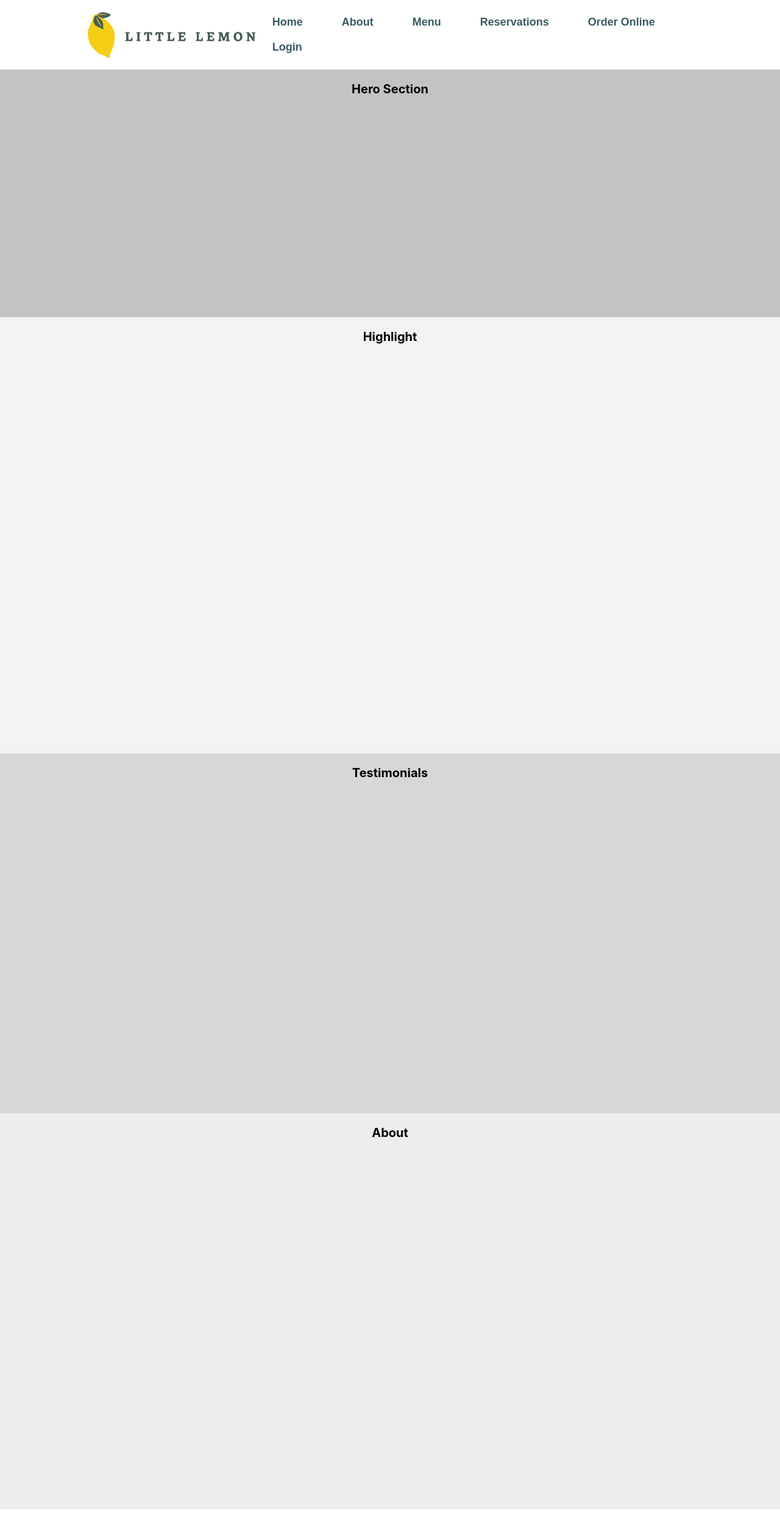
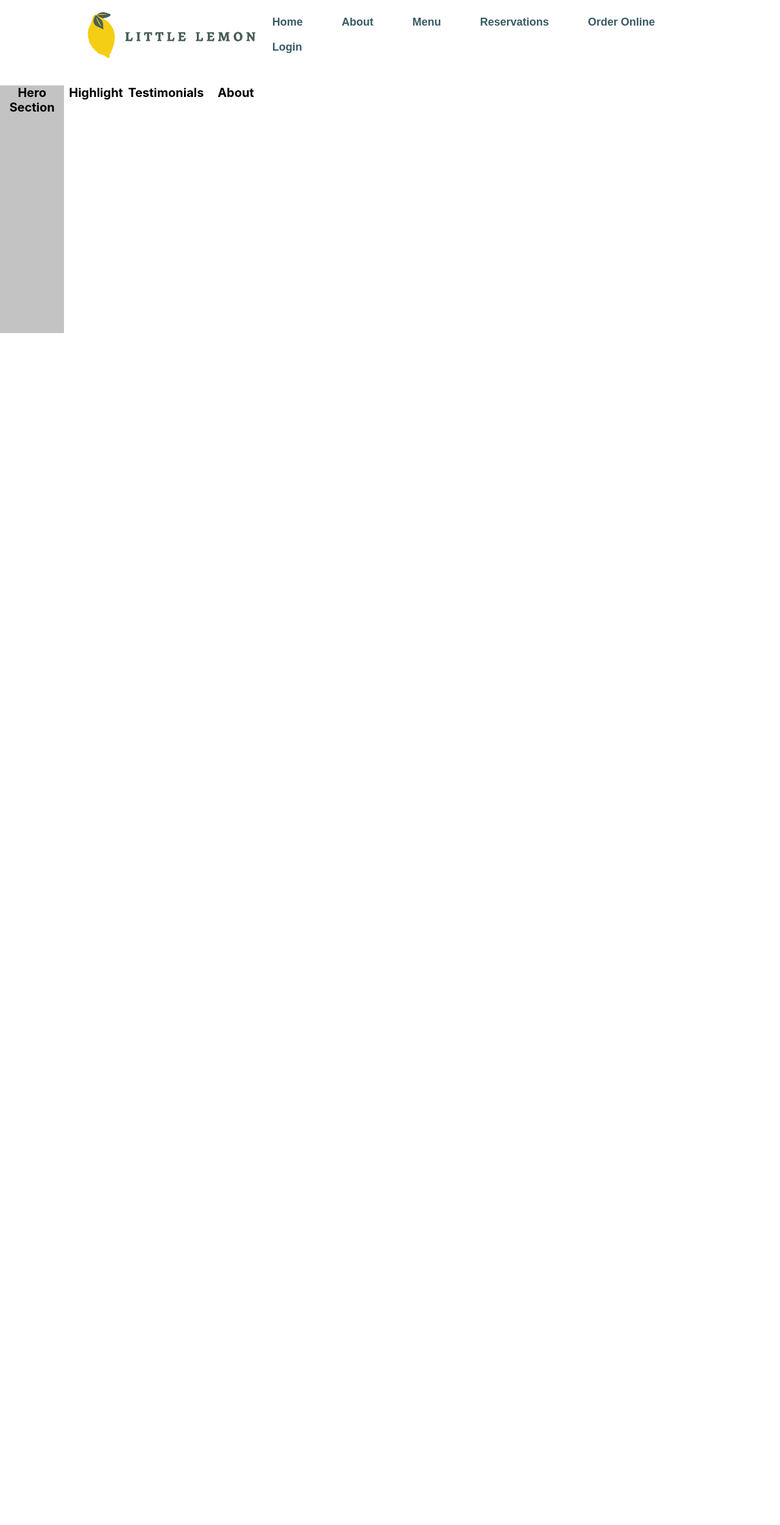
Before and after one commit to kerTroy/Little-Lemon, a React (Create React App) app: page / in a window 1280 px wide. Shown: the whole page at 61% size. Before the commit the page ends 2474 px from the top, so only its background shows below. Built offline with nearby package versions, Linux system fonts and the light colour scheme.

Commit message:
second commit

```diff
--- a/src/component/main/Main.css
+++ b/src/component/main/Main.css
@@ -6,39 +6,15 @@
 .grid-container {
     display: grid;
     grid-template-rows: 406px 715px 590px 649px;
+    grid-template-columns: repeat(12, 1fr);
     margin-top: 26px;
-    margin: 0 auto;
+    text-align: center;
+    justify-content: center;
+    font-weight: bold;
+    font-size: 20px;
   }
 
 .grid-item-1 {
     background-color: rgba(180, 180, 180, 0.8);
-    padding: 20px;
-    font-size: 20px;
-    text-align: center;
-    justify-content: center;
-    font-weight: bold;
+    width: 100%;
   }
-.grid-item-2 {
-    background-color: rgba(240, 240, 240, 0.8);
-    padding: 20px;
-    font-size: 20px;
-    text-align: center;
-    justify-content: center;
-    font-weight: bold;
-  }
-.grid-item-3 {
-    background-color: rgba(206, 206, 206, 0.8);
-    padding: 20px;
-    font-size: 20px;
-    text-align: center;
-    justify-content: center;
-    font-weight: bold;
-  }
-.grid-item-4 {
-    background-color: rgba(233, 233, 233, 0.8);
-    padding: 20px;
-    font-size: 20px;
-    text-align: center;
-    justify-content: center;
-    font-weight: bold;
-  }
--- a/src/component/main/Main.js
+++ b/src/component/main/Main.js
@@ -5,16 +5,16 @@ const Main = () => {
   return (
   <div className='grid-container'>
     <div className='grid-item-1'>
-      <div className='grid-item-row-1'>Hero Section</div>
+      Hero Section
     </div>
     <div className='grid-item-2'>
-      <div className='grid-item-row-2'>Highlight</div>
+      Highlight
     </div>
     <div className='grid-item-3'>
-      <div className='grid-item-row-3'>Testimonials</div>
+      Testimonials
     </div>
     <div className='grid-item-4'>
-      <div className='grid-item-row-4'>About</div>
+      About
     </div>
   </div>
   )
```
